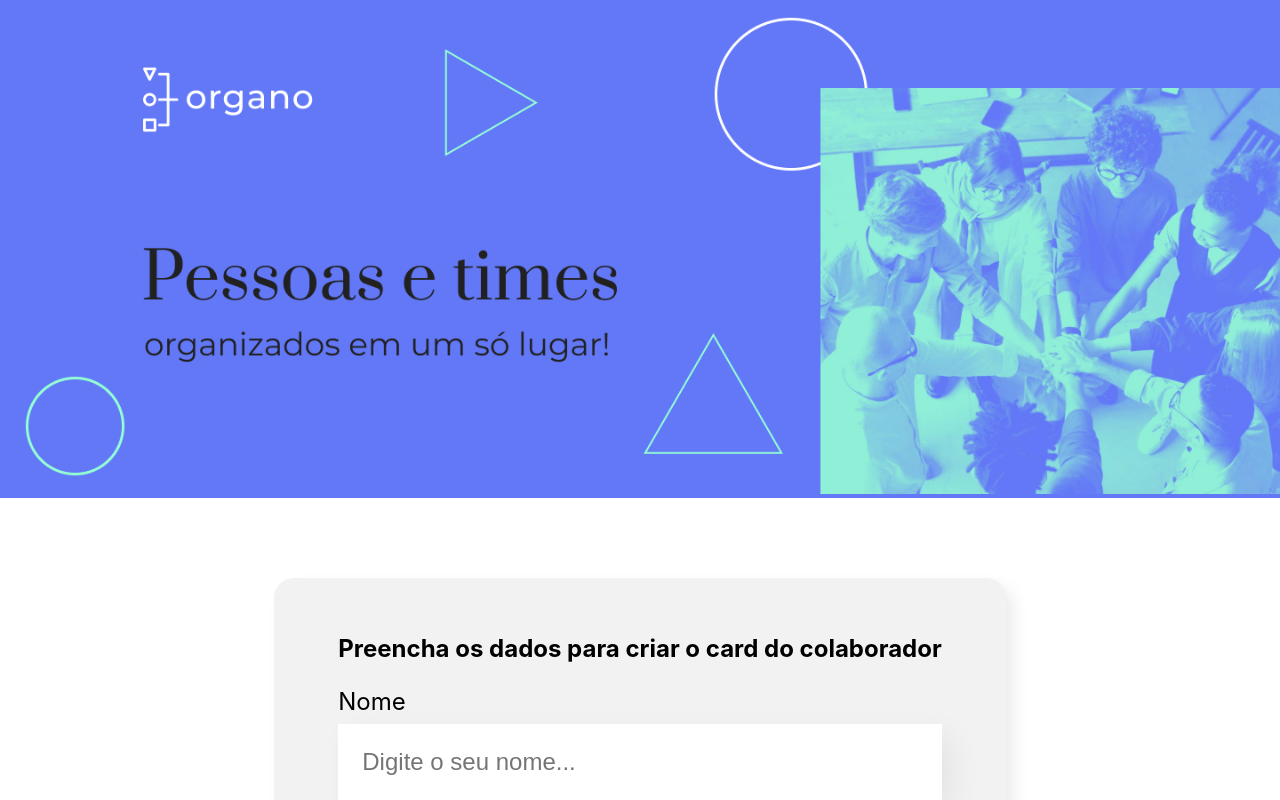
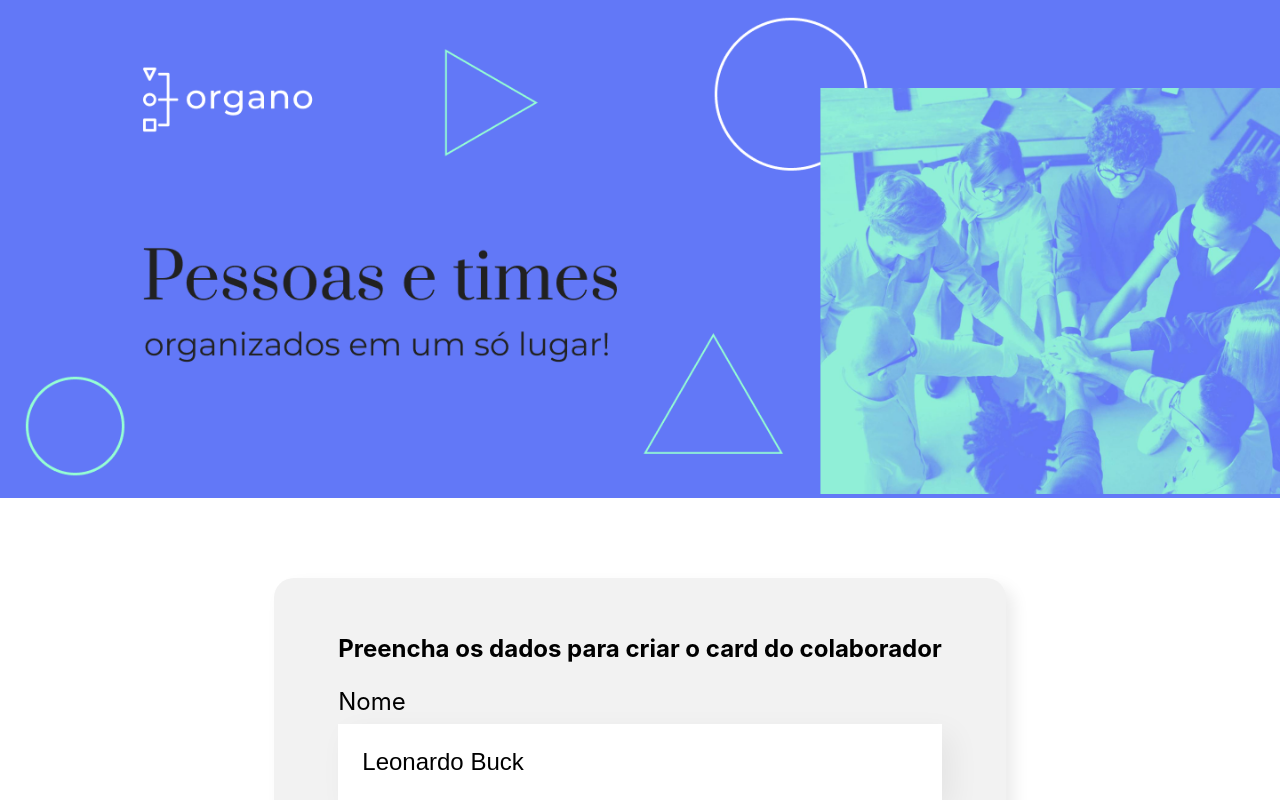
Before and after one commit to leobuck/alura-react, a React (Create React App) app: page / in a window 1280 px wide. Shown: the top 800 px of the page. Built offline with nearby package versions, Linux system fonts and the light colour scheme.

Commit message:
Manipulando o input do usuário

```diff
--- a/src/components/CampoTexto/index.js
+++ b/src/components/CampoTexto/index.js
@@ -1,4 +1,11 @@
 import './CampoTexto.css'
+
+let valor = 'Leonardo Buck'
+
+const aoDigitar = (evento) => {
+    valor = evento.target.value
+    console.log(valor)
+}
 
 const CampoTexto = (props) => {
     return (
@@ -6,7 +13,7 @@
             <label>
                 {props.label}
             </label>
-            <input required={props.obrigatorio} placeholder={`${props.placeholder}...`} />
+            <input value={valor} onChange={aoDigitar} required={props.obrigatorio} placeholder={`${props.placeholder}...`} />
         </div>
     )
 }
```
